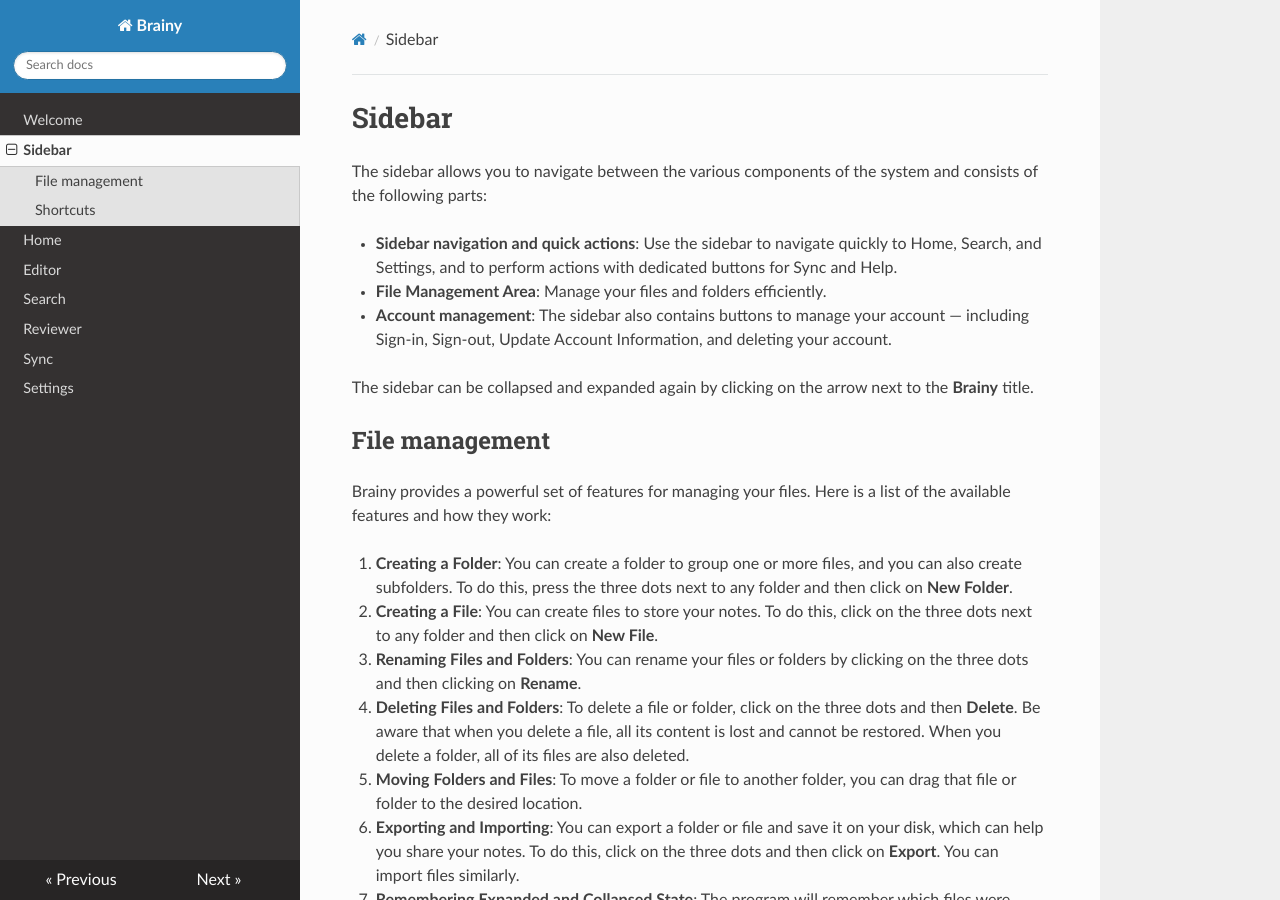
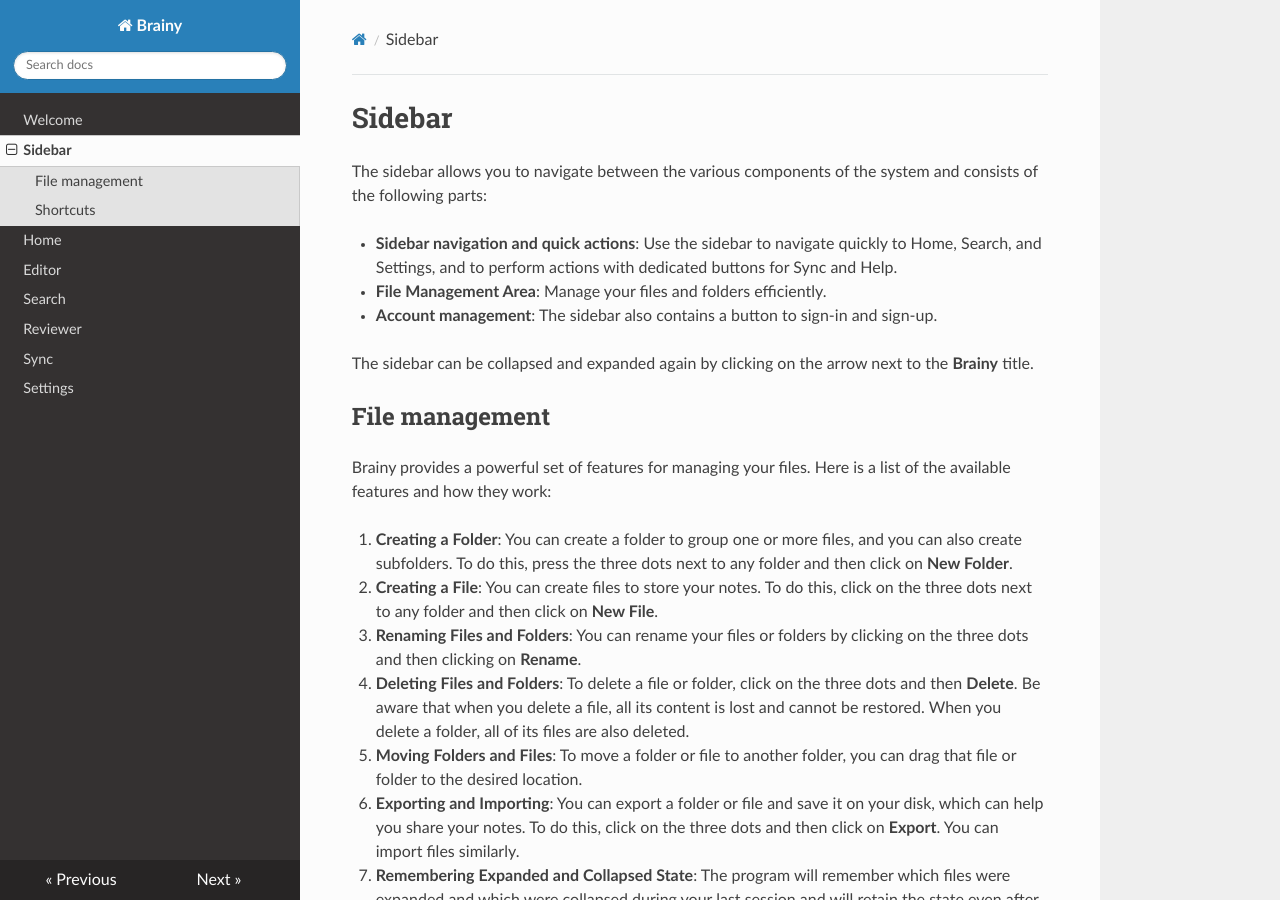
Before and after one commit to ramialkawadri/Brainy-docs, an MkDocs documentation site: the page built from docs/sidebar.md, in a window 1280 px wide and 900 px high. Built offline with MkDocs 1.6.1, drawn with Linux system fonts in a browser that asks for light colours; nearby versions of some CDN libraries.

```diff
--- a/docs/sidebar.md
+++ b/docs/sidebar.md
@@ -7,9 +7,7 @@ system and consists of the following parts:
 
 - **File Management Area**: Manage your files and folders efficiently.
 
-- **Account management**: The sidebar also contains buttons to manage
-your account — including Sign‑in, Sign‑out, Update Account
-Information, and deleting your account.
+- **Account management**: The sidebar also contains a button to sign-in and sign-up.
 
 The sidebar can be collapsed and expanded again by clicking on the arrow next
 to the **Brainy** title.
```
Also changed, not shown: docs/settings.md (+3 -0 lines).
